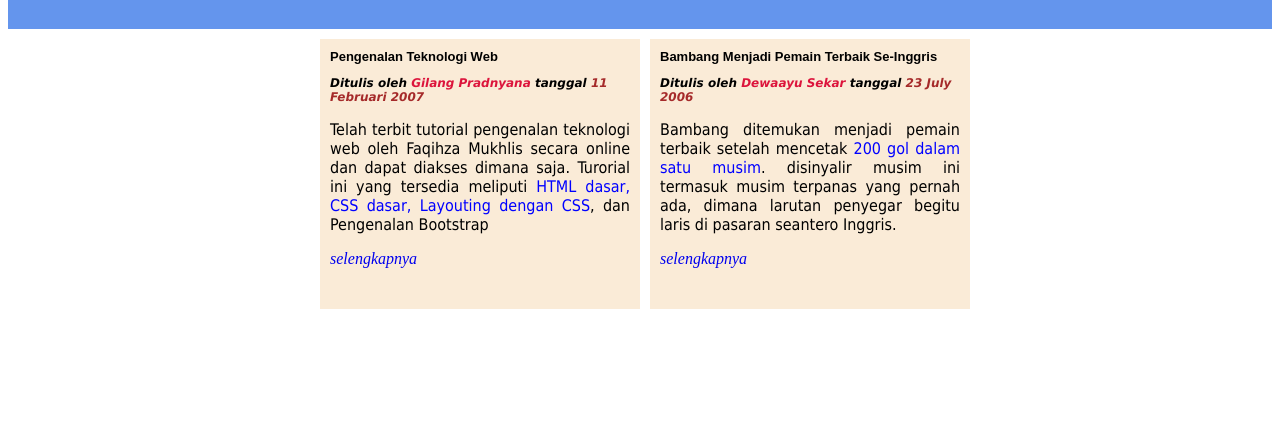
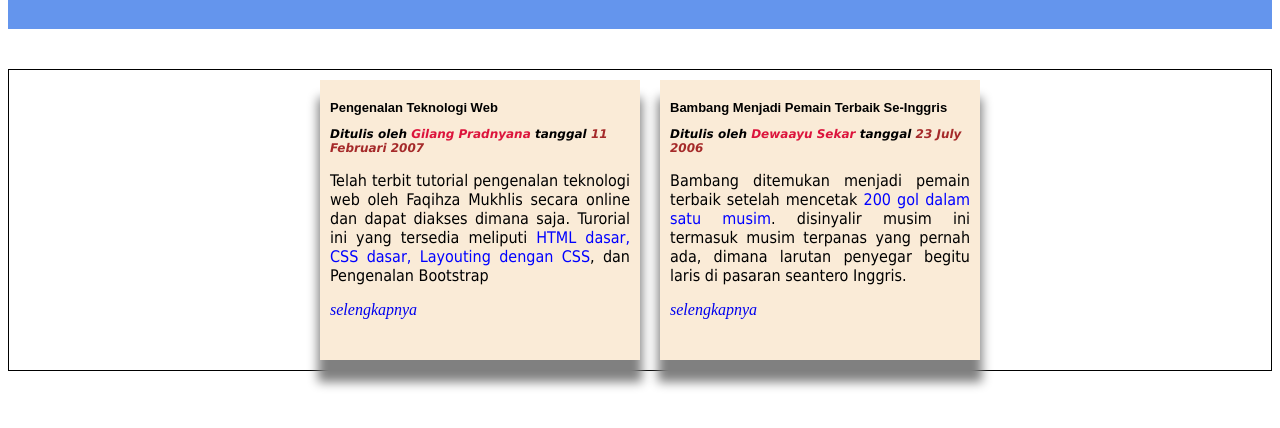
Before and after one commit to GilangPradnyana/Latihan-flex-box, a plain HTML site: page index.html in a window 1280 px wide. Shown: the part 80-508 px from the top of the page. Drawn offline with Linux system fonts and the light colour scheme.

Commit message:
menambahkan fitur hover dengan box-shadow

```diff
--- a/styles.css
+++ b/styles.css
@@ -66,20 +66,29 @@ span{
 .container {
   display: flex;
   flex-wrap:wrap ;
-  margin-top:10px;
+  margin-top:40px;
   justify-content: center;
+  border: 1px solid;
+  height: 300px;
 }
 /* box-preview */
 .box-preview {
   width: 300px;
   height: 250px;
   background-color: antiquewhite;
-  margin-left: 10px;
-  padding: 10px;
+  margin-left: 20px;
+  padding: 20px 10px 10px 10px;
   text-align: justify;
+  box-shadow: 0px 20px 10px 2px  grey ;
+  margin-top: 10px;
+  transition:0s ;
 }
 .box-preview:hover {
-  background-color: rgb(230, 235, 240);
+  /* background-color: rgb(230, 235, 240); */
+  background-color: antiquewhite;
+  padding-top: 10px;
+  box-shadow: 0px 15px 15px 2px  grey ;
+
 }
 /* judul */
 .box-preview-judul {
```
